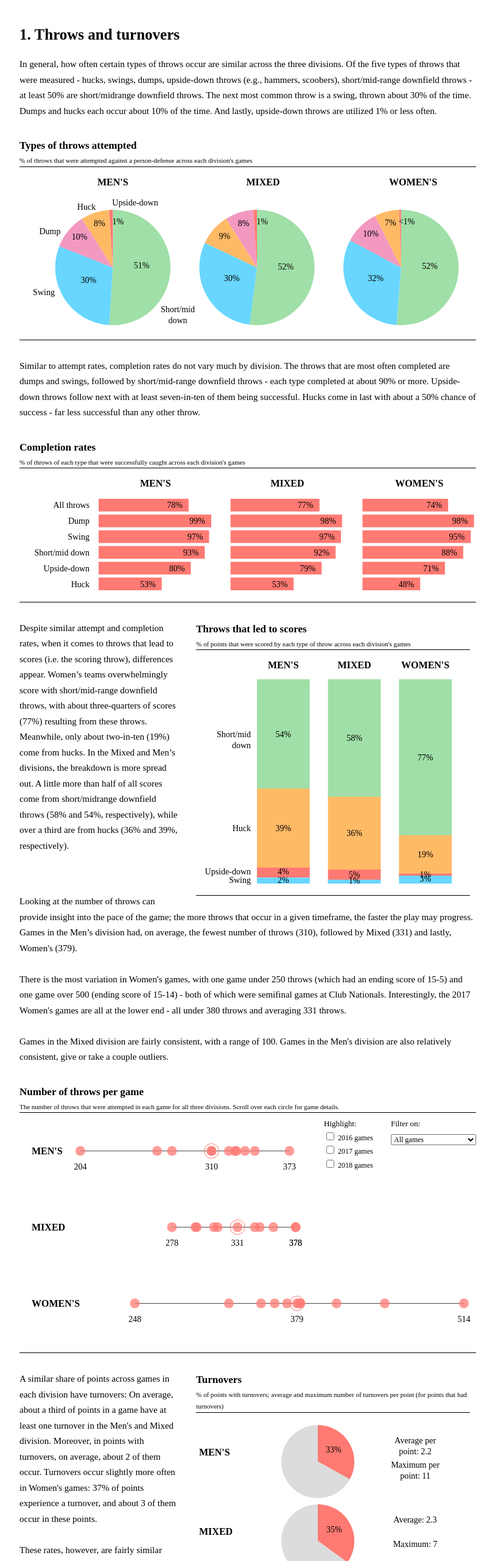
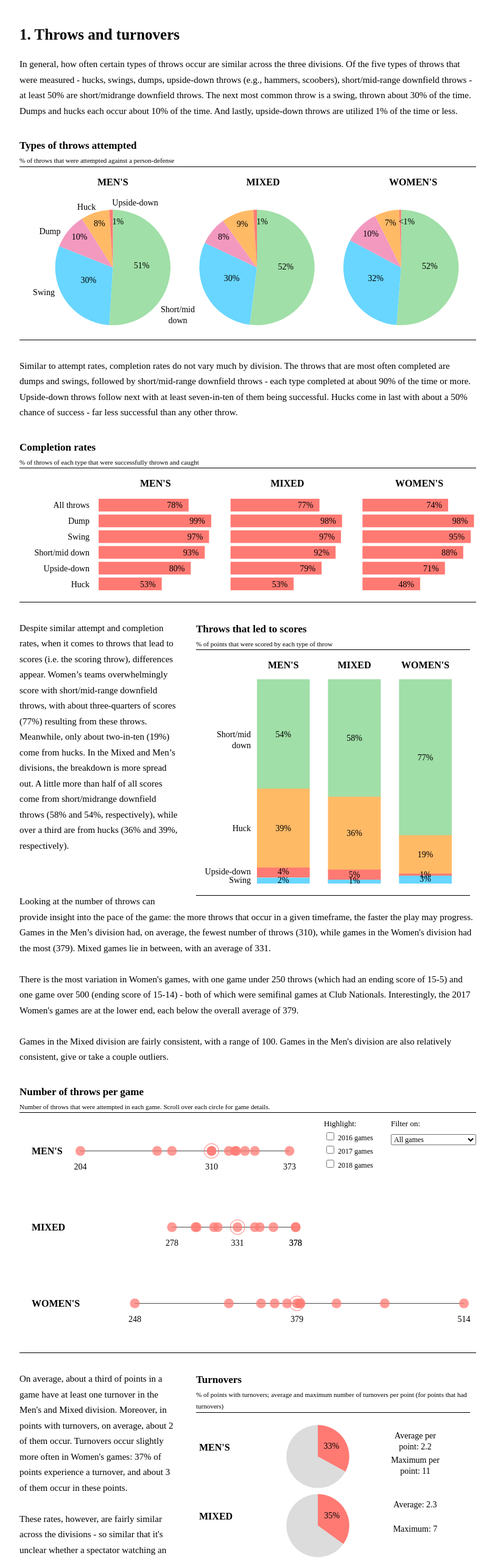
Before and after one commit to namisumida/ultimate_divisions, a plain HTML site: page section1.html in a window 1280 px wide. Shown: the part 240-2800 px from the top of the page at 61% size, without its empty margins (233-1046 px from the left). Drawn offline with nearby package versions, Linux system fonts and the light colour scheme; a web font is replaced by a local one.

Commit message:
Text changes

```diff
--- a/css/main.css
+++ b/css/main.css
@@ -119,7 +119,7 @@ section {
   width: 60%;
   margin-left: 30px;
   margin-right: 10px;
-  height: 480px;
+  height: 430px;
   margin-top: 0;
   margin-bottom: 0;
 }
--- a/section1.html
+++ b/section1.html
@@ -18,28 +18,28 @@
   </section>
   <section id="section1_throws" class="section-first">
 		<h2>1. Throws and turnovers</h2>
-		<p>In general, how often certain types of throws occur are similar across the three divisions. Of the five types of throws that were measured - hucks, swings, dumps, upside-down throws (e.g., hammers, scoobers), short/mid-range downfield throws - at least 50% are short/midrange downfield throws. The next most common throw is a swing, thrown about 30% of the time. Dumps and hucks each occur about 10% of the time. And lastly, upside-down throws are utilized 1% or less often.</p>
+		<p>In general, how often certain types of throws occur are similar across the three divisions. Of the five types of throws that were measured - hucks, swings, dumps, upside-down throws (e.g., hammers, scoobers), short/mid-range downfield throws - at least 50% are short/midrange downfield throws. The next most common throw is a swing, thrown about 30% of the time. Dumps and hucks each occur about 10% of the time. And lastly, upside-down throws are utilized 1% of the time or less.</p>
 		<section class="svg-section">
 			<h4 class="chart-title">Types of throws attempted</h4>
-			<p class="chart-subtext">% of throws that were attempted against a person-defense across each division's games</p>
+			<p class="chart-subtext">% of throws that were attempted against a person-defense</p>
 			<svg class="svg-chart" id="svg-throwsattempted" height="265"></svg>
 		</section>
-		<p>Similar to attempt rates, completion rates do not vary much by division. The throws that are most often completed are dumps and swings, followed by short/mid-range downfield throws - each type completed at about 90% or more. Upside-down throws follow next with at least seven-in-ten of them being successful. Hucks come in last with about a 50% chance of success - far less successful than any other throw.</p>
+		<p>Similar to attempt rates, completion rates do not vary much by division. The throws that are most often completed are dumps and swings, followed by short/mid-range downfield throws - each type completed at about 90% of the time or more. Upside-down throws follow next with at least seven-in-ten of them being successful. Hucks come in last with about a 50% chance of success - far less successful than any other throw.</p>
 		<section class="svg-section">
 			<h4 class="chart-title">Completion rates</h4>
-			<p class="chart-subtext">% of throws of each type that were successfully caught across each division's games</p>
+			<p class="chart-subtext">% of throws of each type that were successfully thrown and caught</p>
 			<svg class="svg-chart" id="svg-completionrates" height="200"></svg>
 		</section>
 		<section class="svg-section" id="svgSection-scoredthrows">
 			<h4 class="chart-title">Throws that led to scores</h4>
-			<p class="chart-subtext">% of points that were scored by each type of throw across each division's games</p>
+			<p class="chart-subtext">% of points that were scored by each type of throw</p>
 			<svg class="svg-chart" id="svg-scoredthrows" height="385"></svg>
 		</section>
 		<p>Despite similar attempt and completion rates, when it comes to throws that lead to scores (i.e. the scoring throw), differences appear. Women’s teams overwhelmingly score with short/mid-range downfield throws, with about three-quarters of scores (77%) resulting from these throws. Meanwhile, only about two-in-ten (19%) come from hucks. In the Mixed and Men’s divisions, the breakdown is more spread out. A little more than half of all scores come from short/midrange downfield throws (58% and 54%, respectively), while over a third are from hucks (36% and 39%, respectively).<br><br></p>
-		<p><br>Looking at the number of throws can provide insight into the pace of the game; the more throws that occur in a given timeframe, the faster the play may progress. Games in the Men’s division had, on average, the fewest number of throws (310), followed by Mixed (331) and lastly, Women's (379).<br><br>There is the most variation in Women's games, with one game under 250 throws (which had an ending score of 15-5) and one game over 500 (ending score of 15-14) - both of which were semifinal games at Club Nationals. Interestingly, the 2017 Women's games are all at the lower end - all under 380 throws and averaging 331 throws. <br><br>Games in the Mixed division are fairly consistent, with a range of 100. Games in the Men's division are also relatively consistent, give or take a couple outliers.</p>
+		<p><br>Looking at the number of throws can provide insight into the pace of the game: the more throws that occur in a given timeframe, the faster the play may progress. Games in the Men’s division had, on average, the fewest number of throws (310), while games in the Women's division had the most (379). Mixed games lie in between, with an average of 331.<br><br>There is the most variation in Women's games, with one game under 250 throws (which had an ending score of 15-5) and one game over 500 (ending score of 15-14) - both of which were semifinal games at Club Nationals. Interestingly, the 2017 Women's games are at the lower end, each below the overall average of 379.<br><br>Games in the Mixed division are fairly consistent, with a range of 100. Games in the Men's division are also relatively consistent, give or take a couple outliers.</p>
 		<section class="svg-section">
 			<h4 class="chart-title">Number of throws per game</h4>
-			<p class="chart-subtext">The number of throws that were attempted in each game for all three divisions. Scroll over each circle for game details.</p>
+			<p class="chart-subtext">Number of throws that were attempted in each game. Scroll over each circle for game details.</p>
 			<div id="options-container">
 				<div id="highlight-container">
 					<p class="chart-label" id="highlight-label">Highlight:</p>
@@ -65,10 +65,10 @@
 		<section class="svg-section" id="svgSection-turnover">
 			<h4 class="chart-title">Turnovers</h4>
 			<p class="chart-subtext">% of points with turnovers; average and maximum number of turnovers per point (for points that had turnovers)</p>
-			<svg class="svg-chart" id="svg-turnovers" height="400px"></svg>
+			<svg class="svg-chart" id="svg-turnovers" height="350px"></svg>
 		</section>
-		<p>A similar share of points across games in each division have turnovers: On average, about a third of points in a game have at least one turnover in the Men's and Mixed division. Moreover, in points with turnovers, on average, about 2 of them occur. Turnovers occur slightly more often in Women's games: 37% of points experience a turnover, and about 3 of them occur in these points.<br><br>These rates, however, are fairly similar across the divisions; it's unclear whether spectator watching an average game from each division would notice any significant differences in turnovers - in absolute number or in rate of occurrence.</p>
-		<p>Off of an opposing team’s turnover, Men’s and Mixed teams found themselves starting in their defending end zone and having to traverse the full field about 60% of the time. However, this only happened 42% of the time for Women’s teams, and instead, a majority of their pickups off of a turnover were somewhere in between the two end zones (53%). In other words, after generating a turnover, Women’s teams were more likely than Mixed or Men's teams to pick up the disc farther down the field and not need to traverse as many yards to score.</p>
+		<p>On average, about a third of points in a game have at least one turnover in the Men's and Mixed division. Moreover, in points with turnovers, on average, about 2 of them occur. Turnovers occur slightly more often in Women's games: 37% of points experience a turnover, and about 3 of them occur in these points.<br><br>These rates, however, are fairly similar across the divisions - so similar that it's unclear whether a spectator watching an average game from each division would notice any significant differences in turnovers - in absolute number or in rate of occurrence.</p>
+		<p>Off of an opposing team’s turnover, Men’s and Mixed teams found themselves starting in their defending end zone and having to traverse the full field about 60% of the time. However, this only happened 42% of the time for Women’s teams; instead, a majority of their pickups off of a turnover were somewhere in between the two end zones (53%). In other words, after generating a turnover, Women’s teams were more likely than Mixed or Men's teams to pick up the disc farther down the field and not need to traverse as many yards to score.</p>
 		<section class="svg-section">
 			<h4 class="chart-title">Field positioning after opposing teams’ turnovers</h4>
 			<p class="chart-subtext">% of possessions in which teams start at each position on the field after opposing teams’ turnovers</p>
--- a/static-charts/section1-charts.js
+++ b/static-charts/section1-charts.js
@@ -39,7 +39,7 @@ svg1.selectAll("division_labels1")
       else { return "WOMEN'S"; }
     })
     .style("text-anchor", "middle");
-var pie1 = d3.pie();
+var pie1 = d3.pie().sort(null);
 var arc1 = d3.arc()
              .innerRadius(0)
              .outerRadius(outerRadius1);
```
Also changed, not shown: section2.html (+1 -1 lines), section3.html (+3 -4 lines).
